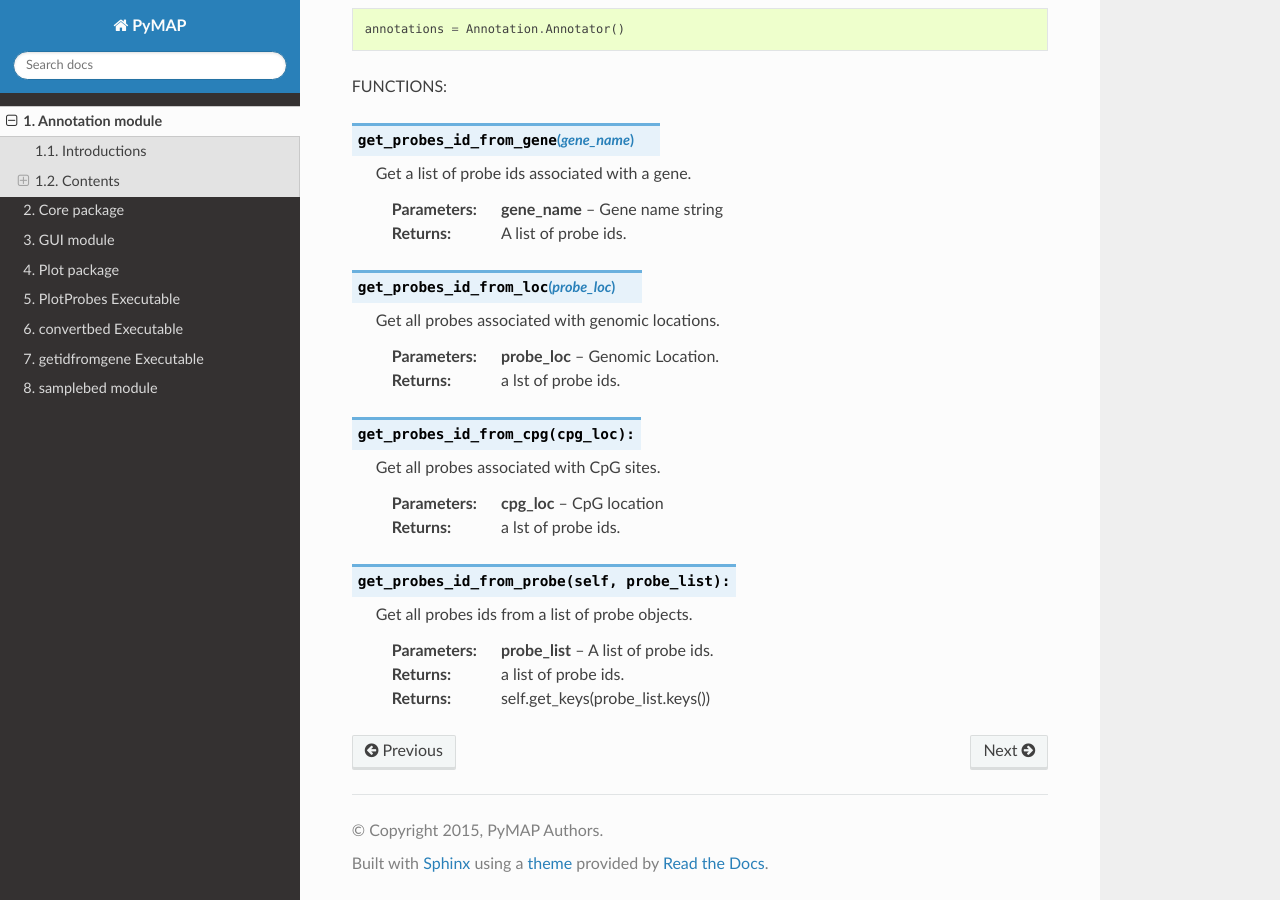
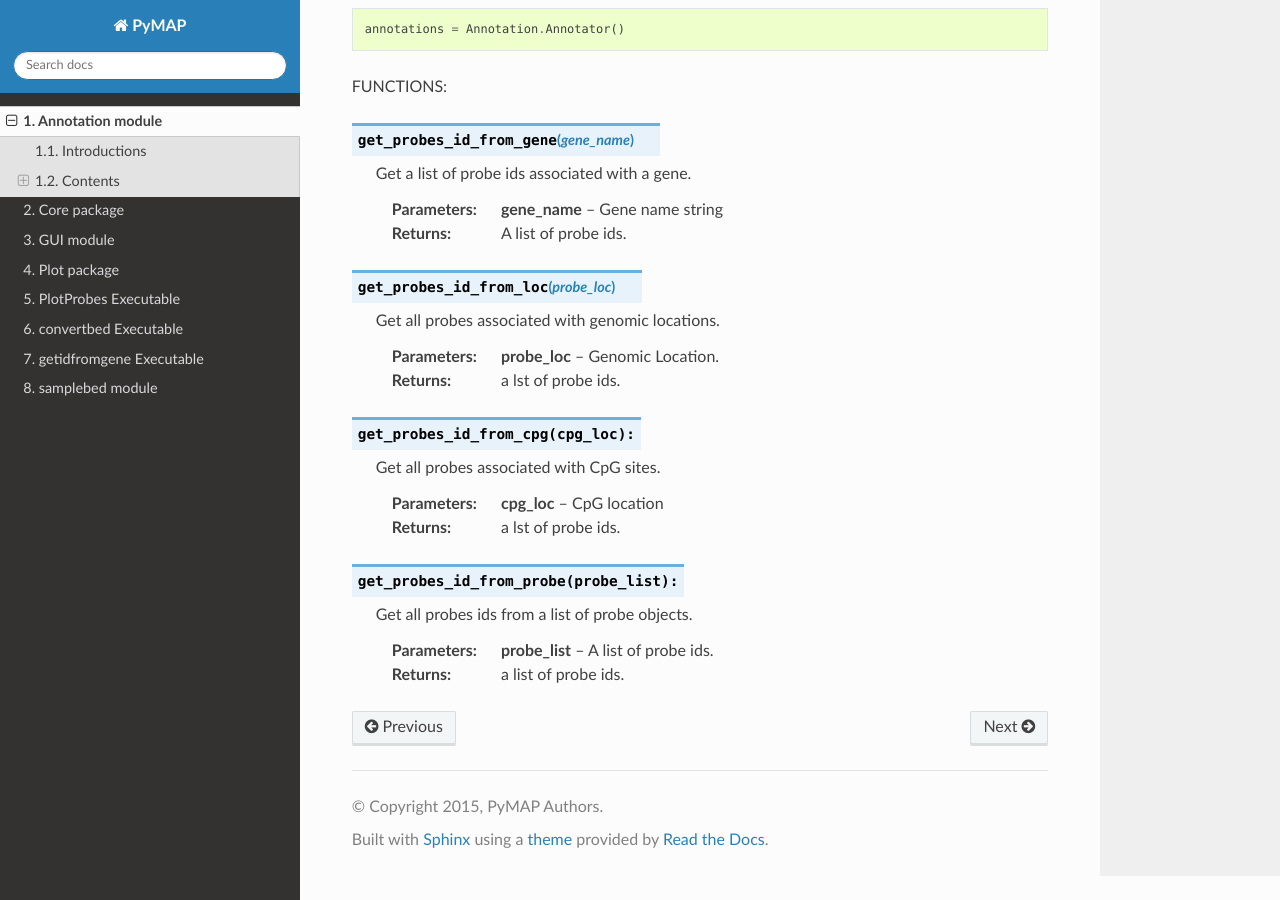
Before and after one commit to AminMahpour/PyMAP, a Sphinx documentation site: the page built from docs/Annotation.rst, in a window 1280 px wide and 900 px high, scrolled down 1588 px. Built offline with Sphinx 7.4.7 and the Read the Docs theme 2.0.0, drawn with Linux system fonts in a browser that asks for light colours.

Commit message:
updated documentations.

```diff
--- a/docs/Annotation.rst
+++ b/docs/Annotation.rst
@@ -102,11 +102,9 @@ FUNCTIONS:
     :param cpg_loc: CpG location
     :return: a lst of probe ids.
 
-.. function:: get_probes_id_from_probe(self, probe_list):
+.. function:: get_probes_id_from_probe(probe_list):
 
     Get all probes ids from a list of probe objects.
 
     :param probe_list: A list of probe ids.
     :return: a list of probe ids.
-
-    :return: self.get_keys(probe_list.keys())
```
